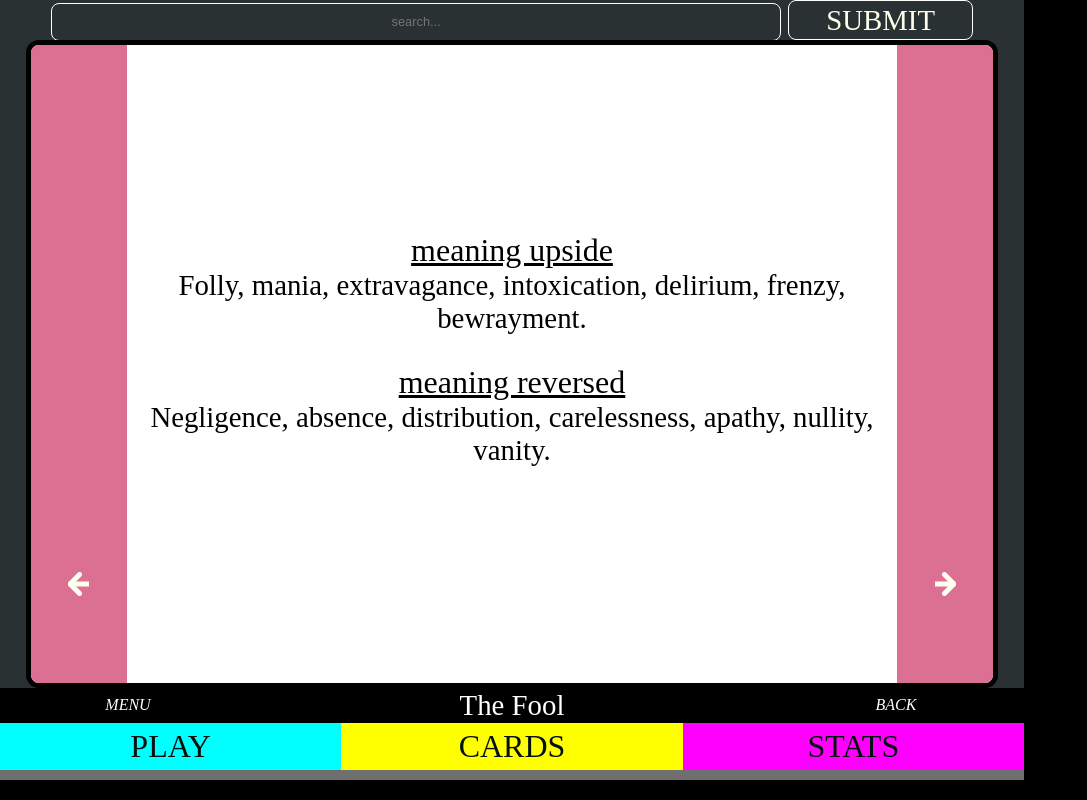
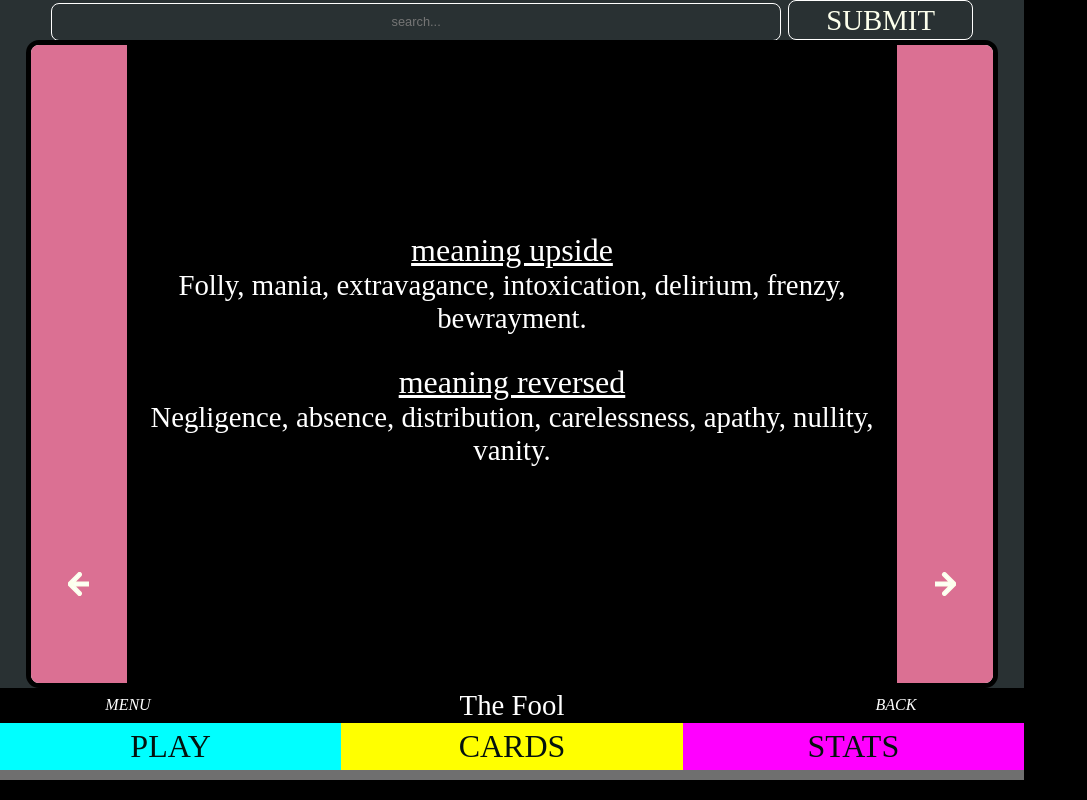
Before and after one commit to rabe200/Capstone_Tarot_App, a Next.js app: page /cards/0/detail in a window 1280 px wide. Shown: the whole page, without its empty margins (0-1087 px from the left). Built offline with nearby package versions, Linux system fonts and the light colour scheme.

Commit message:
darkmode enabled

```diff
--- a/pages/cards/[id]/detail/index.js
+++ b/pages/cards/[id]/detail/index.js
@@ -12,7 +12,8 @@ import StyledNavbar from "../../../../components/Styled/StyledNavbar";
 const StyledCategories = styled.div`
   display: flex;
   flex-direction: column;
-  background: white;
+  background: black;
+  color: white;
   height: 100%;
   overflow: auto;
   justify-content: center;
```
